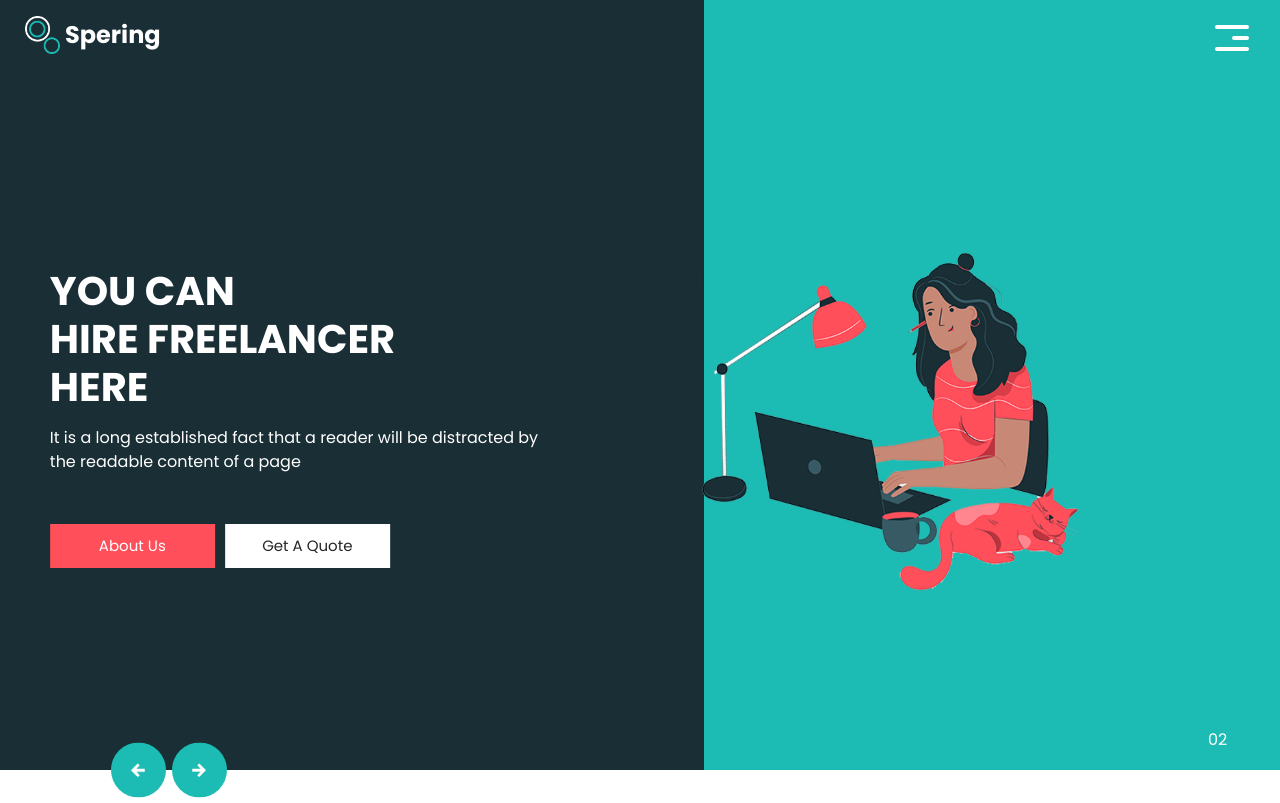
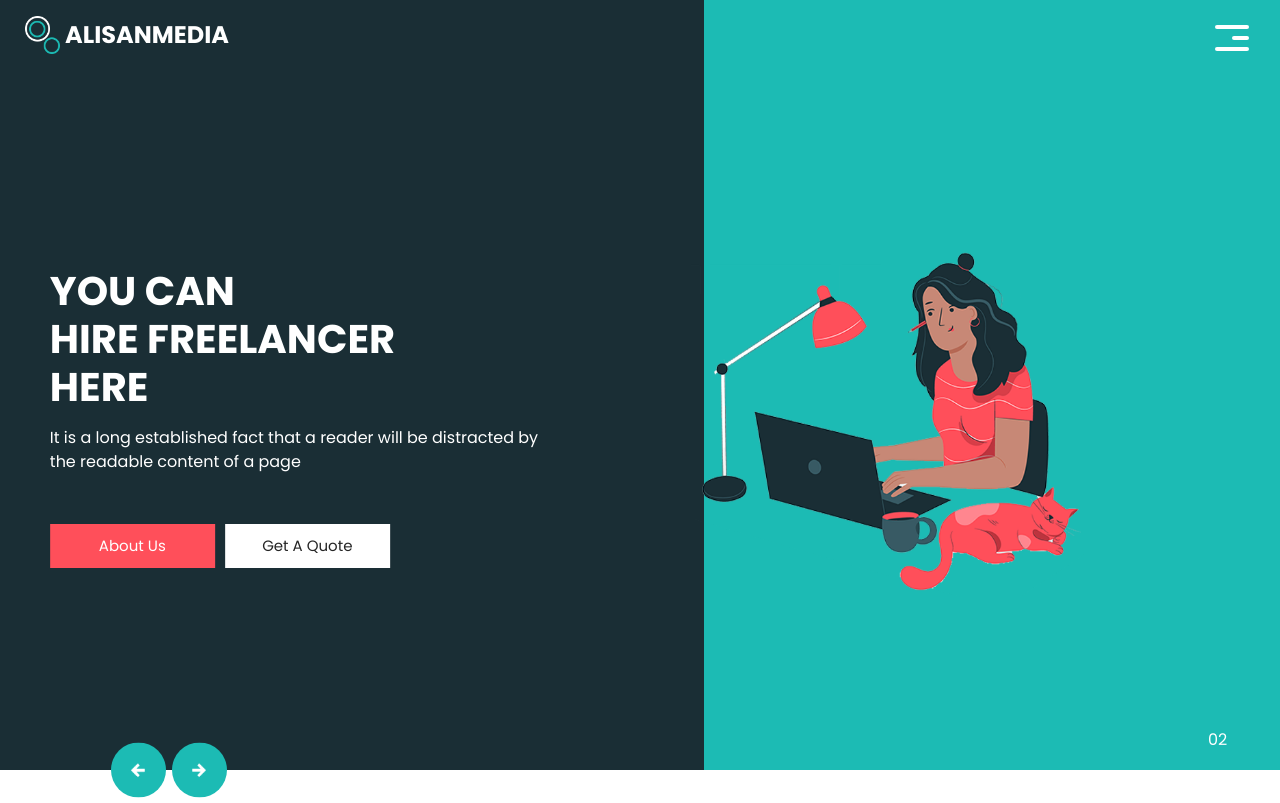
Before and after one commit to Chesar55/alisanmedia, a plain HTML site: page index.html in a window 1280 px wide. Shown: the top 803 px of the page. Drawn offline with Linux system fonts and the light colour scheme.

Commit message:
Update index.html
Signed-off-by: ALISANDATA <78238617+Chesar55@users.noreply.github.com>

```diff
--- a/index.html
+++ b/index.html
@@ -12,7 +12,7 @@
   <meta name="description" content="" />
   <meta name="author" content="" />
 
-  <title>ALISAN MEDIA</title>
+  <title>AlisanMedia</title>
 
   <!-- bootstrap core css -->
   <link rel="stylesheet" type="text/css" href="css/bootstrap.css" />
@@ -32,9 +32,7 @@
         <nav class="navbar navbar-expand-lg custom_nav-container">
           <a class="navbar-brand" href="index.html">
             <img src="images/logo.png" alt="" />
-            <span>
-              Spering
-            </span>
+            <span style="color: #ffffff;">ALISAN</span><span style="color: #ffffff;">MEDIA</span>
           </a>
           <button class="navbar-toggler" type="button" data-toggle="collapse" data-target="#navbarSupportedContent" aria-controls="navbarSupportedContent" aria-expanded="false" aria-label="Toggle navigation">
             <span class="navbar-toggler-icon"></span>
```
